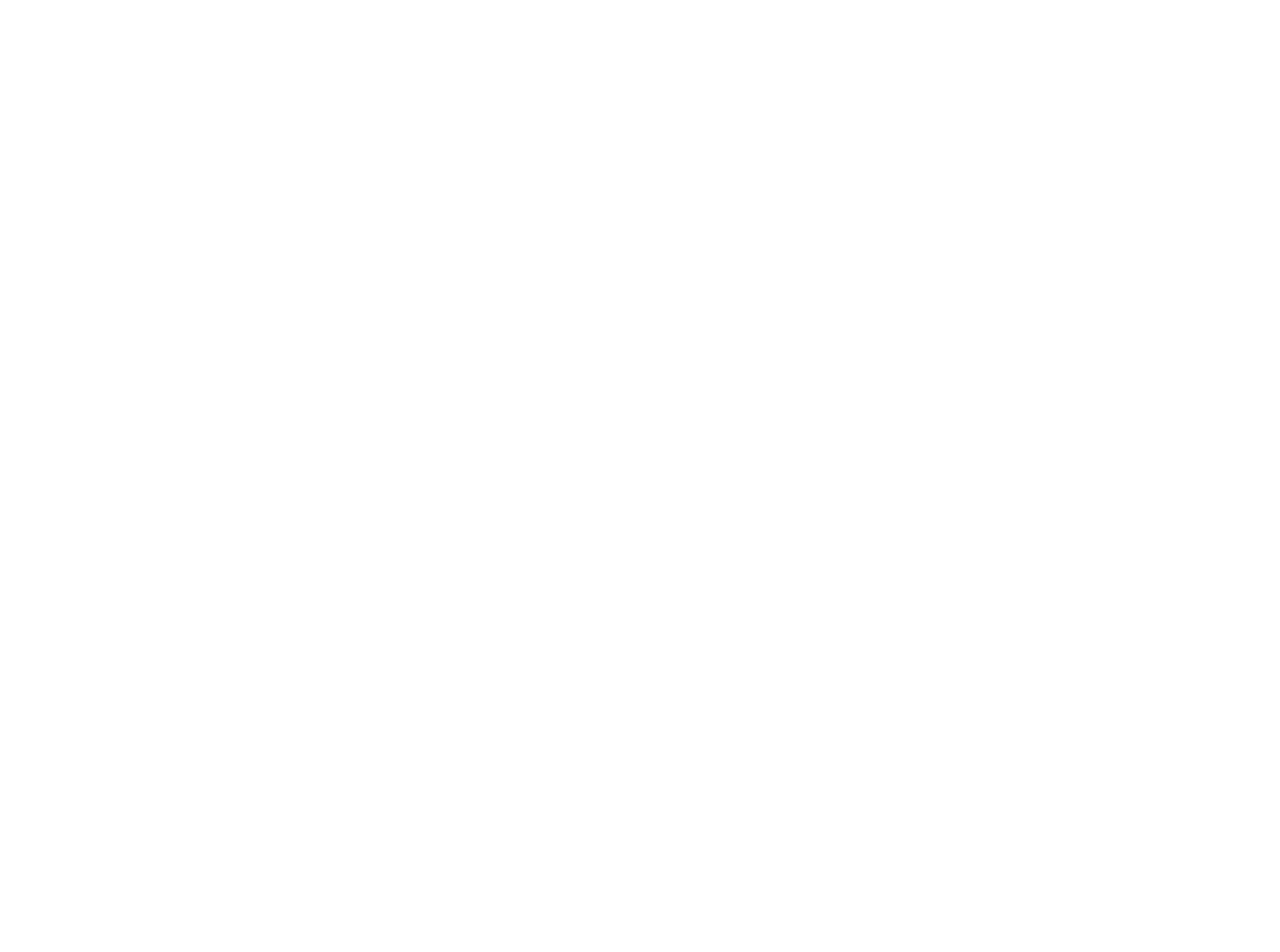
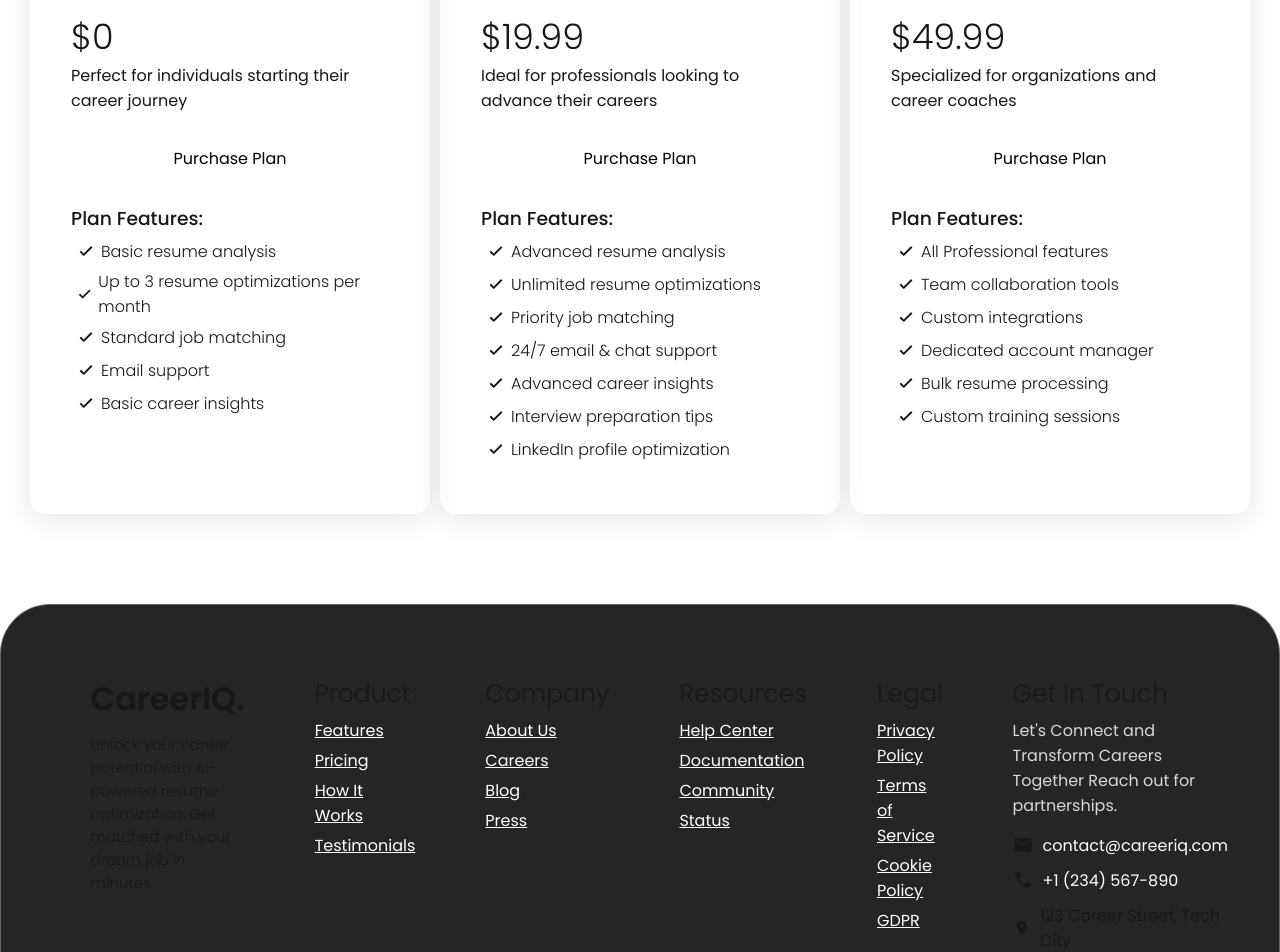
Before and after one commit to Ranvin36/CareerIQ-Client, a Next.js app: page / in a window 1280 px wide. Shown: the part 3100-4052 px from the top of the page. Before the commit the page ends 2936 px from the top, so only its background shows below. Built offline with nearby package versions, Linux system fonts and the light colour scheme.

Commit message:
Pricing Plans + Footer

```diff
--- /dev/null
+++ b/src/app/components/pricingCard.tsx
@@ -0,0 +1,41 @@
+import { IoIosCheckmark } from "react-icons/io"
+import styles from "../page.module.css"
+import React from "react";
+
+type PricingCardProps = {
+  item: {
+    name: string;
+    price: string;
+    description: string;
+    features: string[];
+  };
+};
+
+
+const PricingCard:React.FC<PricingCardProps>= ({item}) => {
+  return (
+    <div className={styles.pricingCard}>
+    <h1>{item.name}</h1>
+    <div className={styles.priceText}>
+      <h3>{item.price}</h3>
+      <p>{item.description}</p>
+    </div>
+    <div className={styles.purchaseBtn}>
+        <a href="">Purchase Plan</a>
+    </div>
+    <div className={styles.target}>
+      <h3>Plan Features:</h3>
+      {item.features && item.features.map((item,index) =>{
+        return(
+            <div className={styles.targetItem} key={index}>
+                <IoIosCheckmark size={30}/>
+                <p>{item}</p>
+            </div>
+        )
+      })}
+    </div>
+  </div>
+  )
+}
+
+export default PricingCard;
--- /dev/null
+++ b/src/app/dummyData/pricingPlans.json
@@ -0,0 +1,49 @@
+{
+  "plans": [
+    {
+      "name": "Starter",
+      "price": "$0",
+      "description": "Perfect for individuals starting their career journey",
+      "features": [
+        "Basic resume analysis",
+        "Up to 3 resume optimizations per month",
+        "Standard job matching",
+        "Email support",
+        "Basic career insights"
+      ],
+      "buttonText": "Get Started",
+      "popular": false
+    },
+    {
+      "name": "Professional",
+      "price": "$19.99",
+      "description": "Ideal for professionals looking to advance their careers",
+      "features": [
+        "Advanced resume analysis",
+        "Unlimited resume optimizations",
+        "Priority job matching",
+        "24/7 email & chat support",
+        "Advanced career insights",
+        "Interview preparation tips",
+        "LinkedIn profile optimization"
+      ],
+      "buttonText": "Start Free Trial",
+      "popular": true
+    },
+    {
+      "name": "Enterprise",
+      "price": "$49.99",
+      "description": "Specialized for organizations and career coaches",
+      "features": [
+        "All Professional features",
+        "Team collaboration tools",
+        "Custom integrations",
+        "Dedicated account manager",
+        "Bulk resume processing",
+        "Custom training sessions"
+      ],
+      "buttonText": "Contact Sales",
+      "popular": false
+    }
+  ]
+}
--- a/src/app/page.module.css
+++ b/src/app/page.module.css
@@ -189,7 +189,7 @@
   -webkit-backdrop-filter: blur(5px);
   border: 1px solid rgba(255, 255, 255, 0.3);
   transform: scale(1.01);
-  box-shadow: 0 4px 30px rgba(48, 38, 194, 0.322);
+  box-shadow: 0 4px 30px rgba(45, 37, 155, 0.267);
   transition: 0.5s all ease-in-out;
 }
 
@@ -227,6 +227,9 @@
   font-weight: 400;
   color: #d1cccc;
   text-align: center;
+  background: -webkit-linear-gradient(#39393f,#d1c8c0);
+  -webkit-background-clip: text;
+  -webkit-text-fill-color: transparent;
 }
 
 .quoteText p{
@@ -236,3 +239,143 @@
   text-align: center;
   margin-top: 20px;
 }
+
+/* Pricing-plans Stylings */
+
+
+.pricingContentText h1{
+  text-align: center;
+  font-weight: 300;
+}
+
+.pricingCards{
+  display: flex;
+  align-items: center;
+  justify-content: center;
+  flex-wrap: wrap;
+  margin: 30px 0;
+}
+
+.pricingCard{
+  width: 400px;
+  height: 600px;
+  background: rgba(255, 255, 255, 0.2);
+  border-radius: 16px;
+  box-shadow: 0 4px 30px rgba(0, 0, 0, 0.1);
+  backdrop-filter: blur(5px);
+  -webkit-backdrop-filter: blur(5px);
+  border: 1px solid rgba(255, 255, 255, 0.3);
+  padding: 30px 40px;
+  margin: 0px 5px;
+}
+
+.pricingCard h1{
+  font-weight: 600;
+  font-size: 30px;
+}
+
+.priceText{
+  margin: 20px 0;
+}
+
+.priceText h3{
+  font-weight: 300;
+  font-size: 35px;
+}
+
+.purchaseBtn{
+  background-color: #fff;
+  padding: 13px 20px;
+  text-align: center;
+  border-radius: 10px;
+  cursor: pointer;
+}
+
+.purchaseBtn a{
+  text-decoration: none;
+  color: #000;
+  text-align: center;
+}
+
+.target{
+  margin: 20px 0;
+}
+
+.target h3{
+  font-weight: 500;
+}
+
+.targetItem{
+  display: flex;
+  align-items: center;
+  margin: 3px 0;
+}
+
+.targetItem p{
+  font-weight: 300;
+
+}
+
+
+/* Footer Stylings */
+
+.footer{
+  margin: 7% 0 0 0;
+  background-color: #252525;
+  padding: 70px 7%;
+  border-radius: 50px 50px 0 0;
+  border: 1px solid rgba(255, 255, 255, 0.3);
+
+}
+.footerContent{
+  display: flex;
+  justify-content: space-between;
+}
+
+.footerContentText{
+  max-width: 400px;
+}
+
+.footerContentText h1{
+  font-weight: 600;
+}
+
+.footerContentText p{
+  font-weight: 300;
+  font-size: 15px;
+  margin-top: 10px;
+}
+
+.footerContentLinks{
+  display: flex;
+}
+
+.footerContentLinksItem{
+  margin-left: 70px;
+}
+
+.footerContentLinksItem li{
+  list-style: none;
+}
+
+.footerContentLinksItem li a{
+  color: #fff;
+}
+
+.footerContentLinksItem h3{
+  font-size: 25px;
+  font-weight: 300;
+}
+
+.footerContentLinksItem ul{
+  max-width: 300px;
+  margin-top: 5px;
+}
+
+.footerContentLinksItem ul p{
+  color: #dbd7d7;
+}
+
+.footerContentLinksItem ul li{
+  margin-top: 5px;
+}
--- a/src/app/page.tsx
+++ b/src/app/page.tsx
@@ -1,9 +1,11 @@
-import Image from "next/image";
+import { IoIosCheckmark } from "react-icons/io";
 import { IoIosArrowRoundForward } from "react-icons/io";
+import { MdEmail, MdPhone, MdLocationOn } from "react-icons/md";
 import styles from "./page.module.css";
 import Card from "./components/card";
 import features from "./dummyData/features"
-
+import PricingCard from "./components/pricingCard";
+import pricingPlans from "./dummyData/pricingPlans.json";
 export default function Home() {
   return (
     <div className={styles.page}>
@@ -61,7 +63,6 @@
           </div>
           <div className={styles.cardsLayout}>
           {features && features.map((item:any,index:number) => {
-            console.log(item)
             return(
               <div key={index}>
                 <Card item={item}/>
@@ -78,6 +79,92 @@
           </div>
         </div>
       </div>
+      <div className={styles.pricing}>
+        <div className={styles.pricingContent}>
+          <div className={styles.pricingContentText}>
+            <h1>Pricing Plans</h1>
+          </div>
+          <div className={styles.pricingCards}>
+            {pricingPlans && pricingPlans.plans.map((item,index)  =>{
+              return(
+                <div key={index}>
+                  <PricingCard item={item}/>
+                </div>
+              )
+            })}
+
+          </div>
+        </div>
+      </div>
+
+      <div className={styles.footer}>
+        <div className={styles.footerContent}>
+          <div className={styles.footerContentText}>
+            <h1>CareerIQ.</h1>
+            <p>Unlock your career potential with AI-powered resume optimization. Get matched with your dream job in minutes</p>
+          </div>
+          <div className={styles.footerContentLinks}>
+            <div className={styles.footerContentLinksItem}>
+              <h3>Product</h3>
+              <ul>
+                <li><a href="">Features</a></li>
+                <li><a href="">Pricing</a></li>
+                <li><a href="">How It Works</a></li>
+                <li><a href="">Testimonials</a></li>
+              </ul>
+            </div>
+            <div className={styles.footerContentLinksItem}>
+              <h3>Company</h3>
+              <ul>
+                <li><a href="">About Us</a></li>
+                <li><a href="">Careers</a></li>
+                <li><a href="">Blog</a></li>
+                <li><a href="">Press</a></li>
+              </ul>
+            </div>
+            <div className={styles.footerContentLinksItem}>
+              <h3>Resources</h3>
+              <ul>
+                <li><a href="">Help Center</a></li>
+                <li><a href="">Documentation</a></li>
+                <li><a href="">Community</a></li>
+                <li><a href="">Status</a></li>
+              </ul>
+            </div>
+            <div className={styles.footerContentLinksItem}>
+              <h3>Legal</h3>
+              <ul>
+                <li><a href="">Privacy Policy</a></li>
+                <li><a href="">Terms of Service</a></li>
+                <li><a href="">Cookie Policy</a></li>
+                <li><a href="">GDPR</a></li>
+              </ul>
+            </div>
+            <div className={styles.footerContentLinksItem}>
+              <h3>Get In Touch</h3>
+              <ul>
+                <div style={{marginBottom:15}}>
+                  <p>Let's Connect and Transform Careers Together
+                  Reach out for partnerships.
+                  </p>
+                </div>
+                <li style={{display: 'flex', alignItems: 'center', gap: '10px', marginBottom: '10px'}}>
+                  <MdEmail size={20} />
+                  <a href="mailto:contact@careeriq.com" style={{textDecoration:"none"}}>contact@careeriq.com</a>
+                </li>
+                <li style={{display: 'flex', alignItems: 'center', gap: '10px', marginBottom: '10px'}}>
+                  <MdPhone size={20} />
+                  <a href="tel:+1234567890" style={{textDecoration:"none"}}>+1 (234) 567-890</a>
+                </li>
+                <li style={{display: 'flex', alignItems: 'center', gap: '10px'}}>
+                  <MdLocationOn size={20} />
+                  <span>123 Career Street, Tech City</span>
+                </li>
+              </ul>
+            </div>
+          </div>
+        </div>
+      </div>
 
     </div>
   );
```
